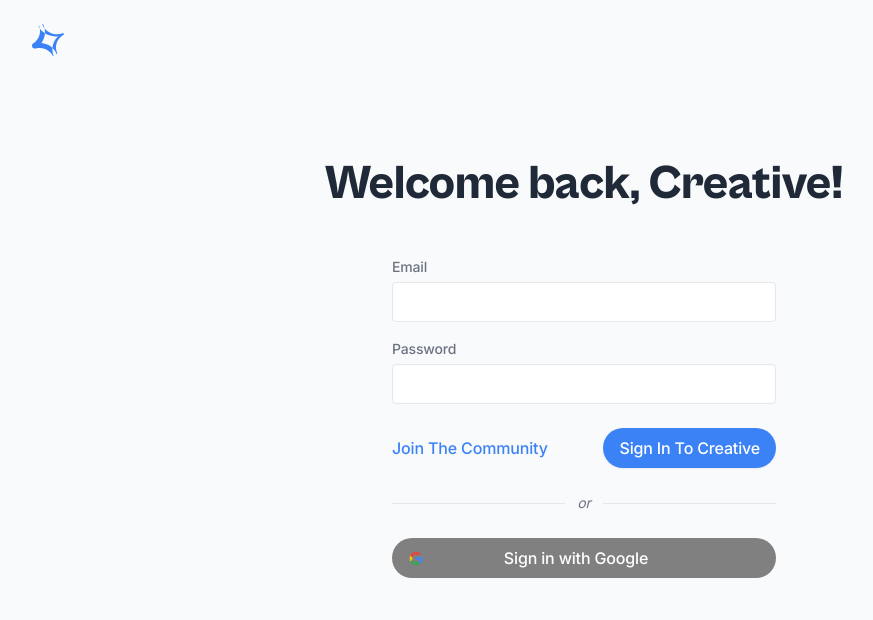
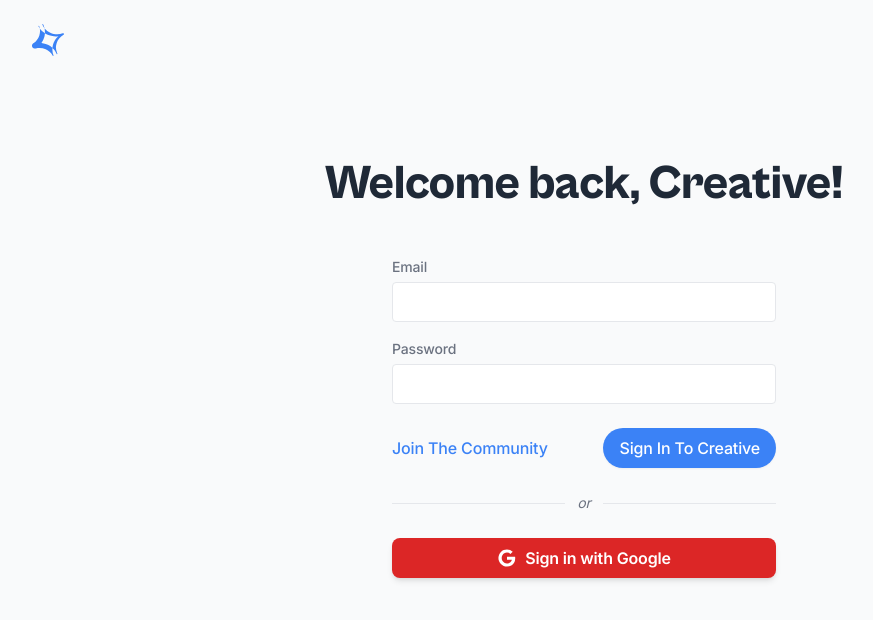
Before and after one commit to in-tech-gration/website, a Next.js app: page /signin in a window 1280 px wide. Shown: the top 620 px of the page, without its empty margins (56-929 px from the left). Built offline with nearby package versions, Linux system fonts and the light colour scheme; no server answers.

Commit message:
Changed Sign in button. Successful login redirects to home page.

```diff
--- a/app/(auth)/signin/page.tsx
+++ b/app/(auth)/signin/page.tsx
@@ -28,7 +28,7 @@
         },
       }).then((response) => {
         if (response.status === 200) {
-          router.push("/protected");
+          router.push("/");
         }
       });
     });
@@ -108,46 +108,21 @@
           <div className="flex flex-wrap">
             <div className="w-full">
               <button
-                className="btn-sm text-white bg-[#808080] w-full relative flex items-center"
                 type="button"
                 onClick={signIn}
+                className="py-2 px-4 flex justify-center items-center  bg-red-600 hover:bg-red-700 focus:ring-red-500 focus:ring-offset-red-200 text-white w-full transition ease-in duration-200 text-center text-base font-semibold shadow-md focus:outline-none focus:ring-2 focus:ring-offset-2  rounded-lg "
               >
                 <svg
+                  width="20"
+                  height="20"
+                  fill="currentColor"
+                  className="mr-2"
+                  viewBox="0 0 1792 1792"
                   xmlns="http://www.w3.org/2000/svg"
-                  width="16"
-                  height="13"
-                  viewBox="0 0 186.69 190.5"
                 >
-                  <g transform="translate(1184.583 765.171)">
-                    <path
-                      clipPath="none"
-                      mask="none"
-                      d="M-1089.333-687.239v36.888h51.262c-2.251 11.863-9.006 21.908-19.137 28.662l30.913 23.986c18.011-16.625 28.402-41.044 28.402-70.052 0-6.754-.606-13.249-1.732-19.483z"
-                      fill="#4285f4"
-                    />
-                    <path
-                      clipPath="none"
-                      mask="none"
-                      d="M-1142.714-651.791l-6.972 5.337-24.679 19.223h0c15.673 31.086 47.796 52.561 85.03 52.561 25.717 0 47.278-8.486 63.038-23.033l-30.913-23.986c-8.486 5.715-19.31 9.179-32.125 9.179-24.765 0-45.806-16.712-53.34-39.226z"
-                      fill="#34a853"
-                    />
-                    <path
-                      clipPath="none"
-                      mask="none"
-                      d="M-1174.365-712.61c-6.494 12.815-10.217 27.276-10.217 42.689s3.723 29.874 10.217 42.689c0 .086 31.693-24.592 31.693-24.592-1.905-5.715-3.031-11.776-3.031-18.098s1.126-12.383 3.031-18.098z"
-                      fill="#fbbc05"
-                    />
-                    <path
-                      d="M-1089.333-727.244c14.028 0 26.497 4.849 36.455 14.201l27.276-27.276c-16.539-15.413-38.013-24.852-63.731-24.852-37.234 0-69.359 21.388-85.032 52.561l31.692 24.592c7.533-22.514 28.575-39.226 53.34-39.226z"
-                      fill="#ea4335"
-                      clipPath="none"
-                      mask="none"
-                    />
-                  </g>
+                  <path d="M896 786h725q12 67 12 128 0 217-91 387.5t-259.5 266.5-386.5 96q-157 0-299-60.5t-245-163.5-163.5-245-60.5-299 60.5-299 163.5-245 245-163.5 299-60.5q300 0 515 201l-209 201q-123-119-306-119-129 0-238.5 65t-173.5 176.5-64 243.5 64 243.5 173.5 176.5 238.5 65q87 0 160-24t120-60 82-82 51.5-87 22.5-78h-436v-264z"></path>
                 </svg>
-                <span className="flex-auto pl-16 pr-8 -ml-16">
-                  Sign in with Google
-                </span>
+                Sign in with Google
               </button>
             </div>
           </div>
```
